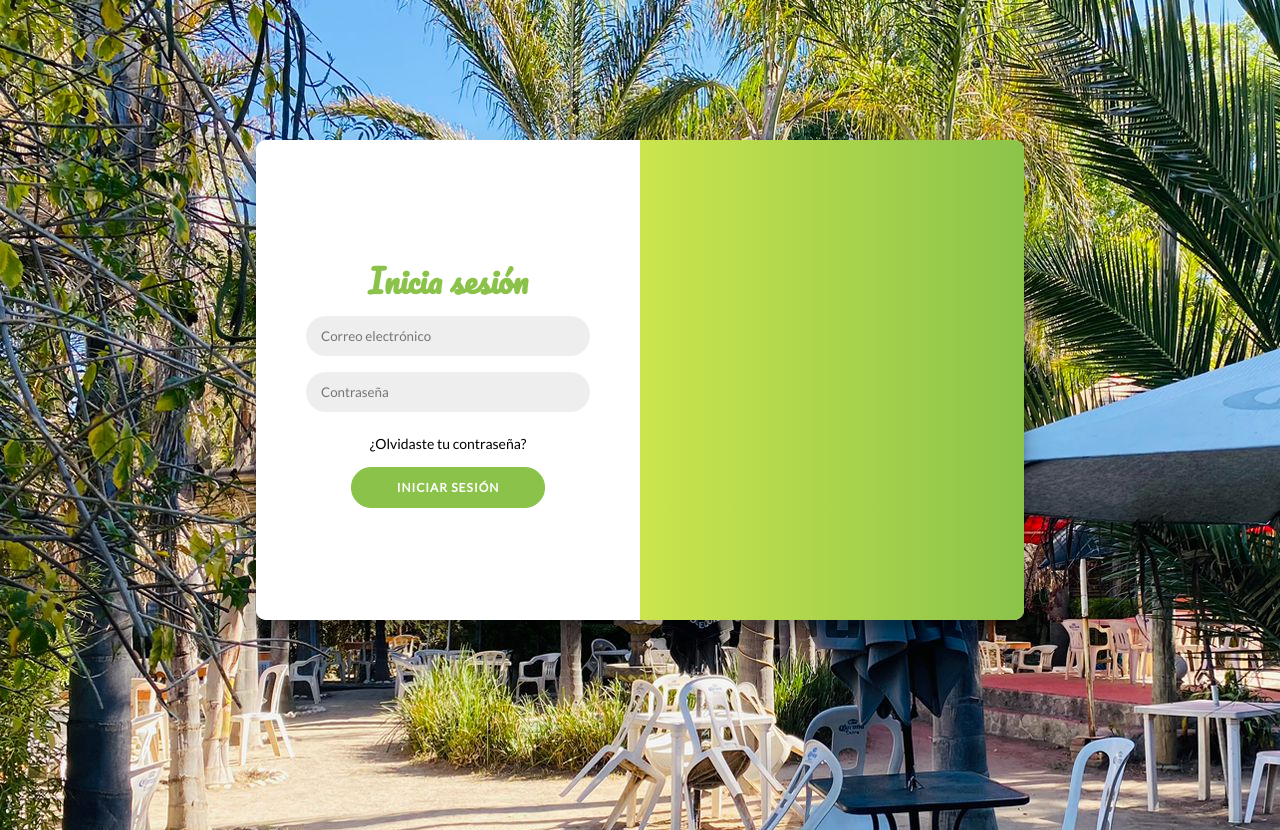
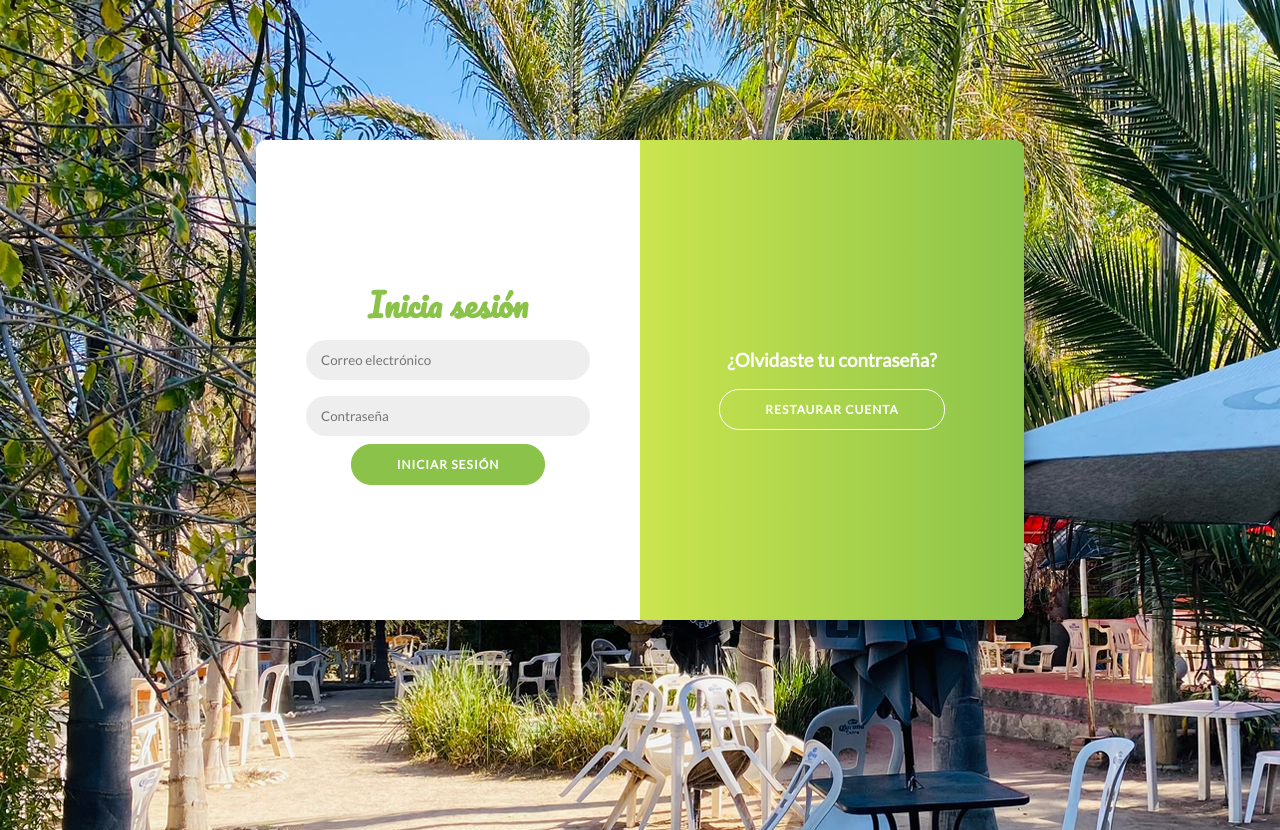
Before and after one commit to vickymengar/DI, a PHP site: page /Vistas/SignInUp.php in a window 1280 px wide. Run offline with PHP 8.4, Linux system fonts and the light colour scheme.

Commit message:
Agregar elemento de cambiar contraseña

```diff
--- a/Vistas/SignInUp.php
+++ b/Vistas/SignInUp.php
@@ -5,27 +5,50 @@
         <meta name="viewport" content="width=device-width, initial-scale=1.0">
         <title>El Arca</title>
         <link rel="icon" type="image/png" href="../img/Logo.png">
+
         <link href="../css/login.css" rel="stylesheet">
     </head>
     <body>
         <div class="container" id="container">
+            <div class="form-container sign-up-container">
+                <form action="#">
+                    <h1 class="cc">Restaurar contraseña</h1>
+                    <p>Ingresa tu correo electrónico para reestablecer tu cuenta</p>
+                    <input type="email" placeholder="Correo electrónico" id="correo" />
+                    <button class="cc" id="registrar">Enviar</button>
+                </form>
+            </div>
             <div class="form-container sign-in-container">
-            <form action="#" method="post">
+                <form action="#">
                     <h1 class="is">Inicia sesión</h1>
                     <?php
                         include "../Modelos/BD/conexion.php";
                         include "../Controladores/Login/controlador_login.php";
                     ?>
-                <input type="email" placeholder="Correo electrónico" id="correo" name="correo"/>
-                <input type="password" placeholder="Contraseña" id="contrasenia" name="contrasenia"/>
-                <a href="#">¿Olvidaste tu contraseña?</a>
-                <button class="is" id="iniciarsesion" name="btnIngresar">Iniciar sesión</button>
+                    <input type="email" placeholder="Correo electrónico" id="correo"/>
+                    <input type="password" placeholder="Contraseña" id="contrasenia"/>
+                    <button class="is" id="iniciarsesion">Iniciar sesión</button>
+                    <?php
+                            // Mostrar mensaje de error si las credenciales son incorrectas
+                            if(isset($mensaje_error)) {
+                                echo '<div class="alert alert-danger" role="alert">' . $mensaje_error . '</div>';
+                            }
+                        ?>
                 </form>
             </div>
             <div class="overlay-container">
                 <div class="overlay">
+                    <div class="overlay-panel overlay-left">
+                        <h3>¿Recordaste tu contraseña antes de cambiarla?</h3>
+                        <button class="ghost" id="signIn">Vuelve al inicio de sesión</button>
+                    </div>
+                    <div class="overlay-panel overlay-right">
+                        <h3>¿Olvidaste tu contraseña?</h3>
+                        <button class="ghost" id="signUp">Restaurar cuenta</button>
+                    </div>
                 </div>
             </div>
         </div>
     </body>
+    <script src="../js/login.js"></script>
 </html>
--- a/css/login.css
+++ b/css/login.css
@@ -34,7 +34,7 @@ h3 {
 	color: white;
 }
 
-a {
+a, p {
 	color: black;
 	font-size: 14px;
 	text-decoration: none;
```
Lines whose indentation alone changed are shown as unchanged.
